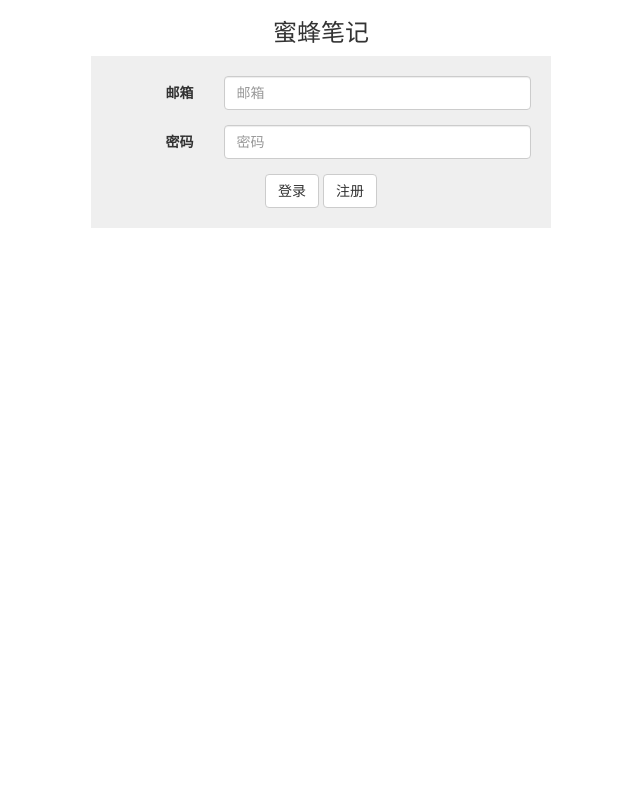
After one commit to cainchan/Bnote, a CodeIgniter app: page /database/index.php/user/login in a window 1280 px wide. The commit adds this page. Shown: the whole page, without its empty margins (319-959 px from the left). Run offline with CodeIgniter, Linux system fonts and the light colour scheme; some libraries are stand-ins or nearby versions.

Commit message:
login+reg page

```diff
--- a/Server/application/controllers/Welcome.php
+++ b/Server/application/controllers/User.php
@@ -1,7 +1,7 @@
 <?php
 defined('BASEPATH') OR exit('No direct script access allowed');
 
-class Welcome extends CI_Controller {
+class User extends CI_Controller {
 
 	/**
 	 * Index Page for this controller.
@@ -20,7 +20,14 @@ class Welcome extends CI_Controller {
 	 */
 	public function index()
 	{
-		$this->load->database();
 		$this->load->view('welcome_message');
 	}
+	public function login()
+	{
+		$this->load->view('webapp/login');
+	}
+	public function reg()
+	{
+		$this->load->view('webapp/register');
+	}
 }
--- /dev/null
+++ b/Server/application/views/webapp/login.php
@@ -0,0 +1,35 @@
+<!DOCTYPE html>
+<html lang="zh-CN">
+<head>
+	<meta charset="utf-8">
+    <meta http-equiv="X-UA-Compatible" content="IE=edge">
+    <meta name="viewport" content="width=device-width, initial-scale=1">
+	<title>Index</title>
+	<!-- 最新版本的 Bootstrap 核心 CSS 文件 -->
+<link rel="stylesheet" href="https://cdn.bootcss.com/bootstrap/3.3.7/css/bootstrap.min.css">
+<link rel="stylesheet" href="https://cdn.bootcss.com/highlight.js/9.9.0/styles/default.min.css">
+<link rel="stylesheet" href="https://cdn.bootcss.com/jquery-contextmenu/2.4.3/jquery.contextMenu.min.css">
+<link rel="stylesheet" href="/public/css/style.css">
+</head>
+<body>
+<div id="web" class="text-center">
+	<p><h3>蜜蜂笔记</h3></p>
+	<div class="login form-horizontal">
+	  <div class="form-group">
+	    <label for="inputEmail3" class="col-sm-3 control-label">邮箱</label>
+	    <div class="col-sm-9">
+	      <input type="email" class="form-control" placeholder="邮箱">
+	    </div>
+	  </div>
+	  <div class="form-group">
+	    <label for="inputPassword3" class="col-sm-3 control-label">密码</label>
+	    <div class="col-sm-9">
+	      <input type="password" class="form-control" placeholder="密码">
+	    </div>
+	  </div>
+	  <a type="button" class="btn btn-default">登录</a>
+	  <a type="button" href="/user/reg" class="btn btn-default">注册</a>
+	</div>
+</div>
+</body>
+</html>
--- a/Server/public/css/style.css
+++ b/Server/public/css/style.css
@@ -90,3 +90,10 @@
 	font-size: 10px;
 	color: red;
 }
+.login{
+	margin:0 auto;
+	padding: 20px;
+	background-color: #efefef;
+	width: 460px;
+
+}
```
Also changed, not shown: Server/application/views/webapp/register.php (added, +41 -0 lines).
